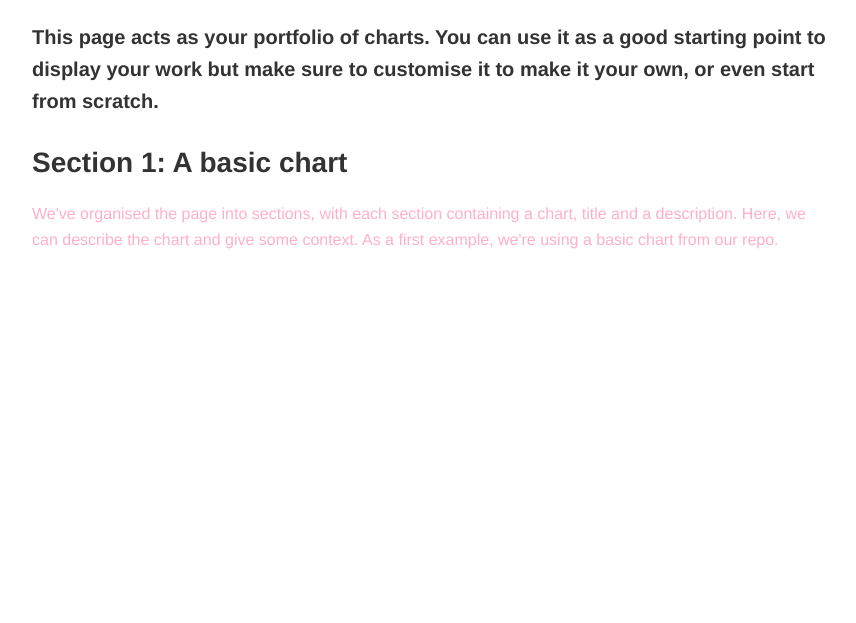
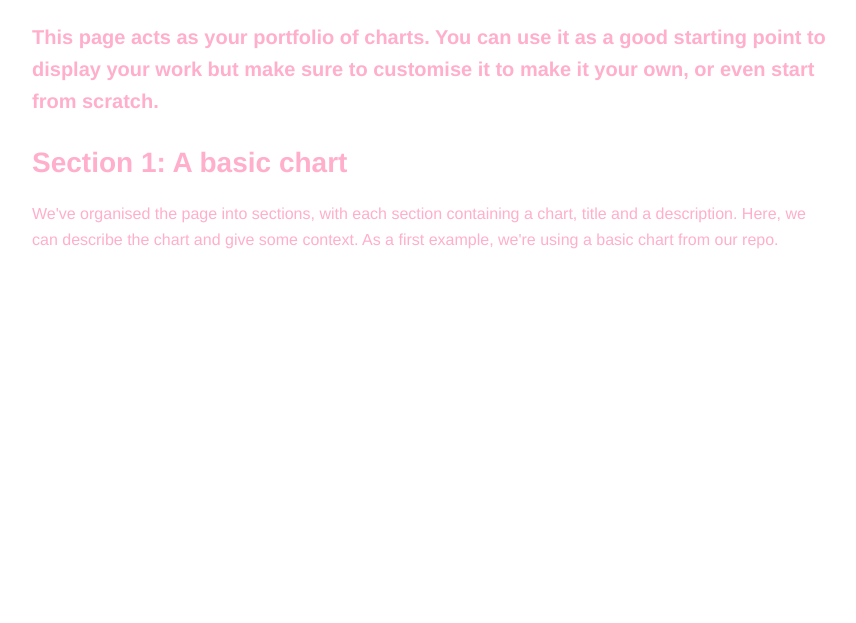
Before and after one commit to c-malhotra/c-malhotra.github.io, a plain HTML site: page index.html in a window 1280 px wide. Shown: the part 177-800 px from the top of the page, without its empty margins (208-1064 px from the left). Drawn offline with Linux system fonts and the light colour scheme; a script that the page names is missing.

Commit message:
Update Example3.css

```diff
--- a/Example3.css
+++ b/Example3.css
@@ -20,7 +20,7 @@ body { /* We can style any HTML element by using its name - here we're styling t
 
 /* Headings */
 h1, h2, h3, h4, h5, h6 {
-  color: #333;
+  color: #ffafcc;
   margin-top: 24px;
   margin-bottom: 16px;
   font-weight: 600;
```
